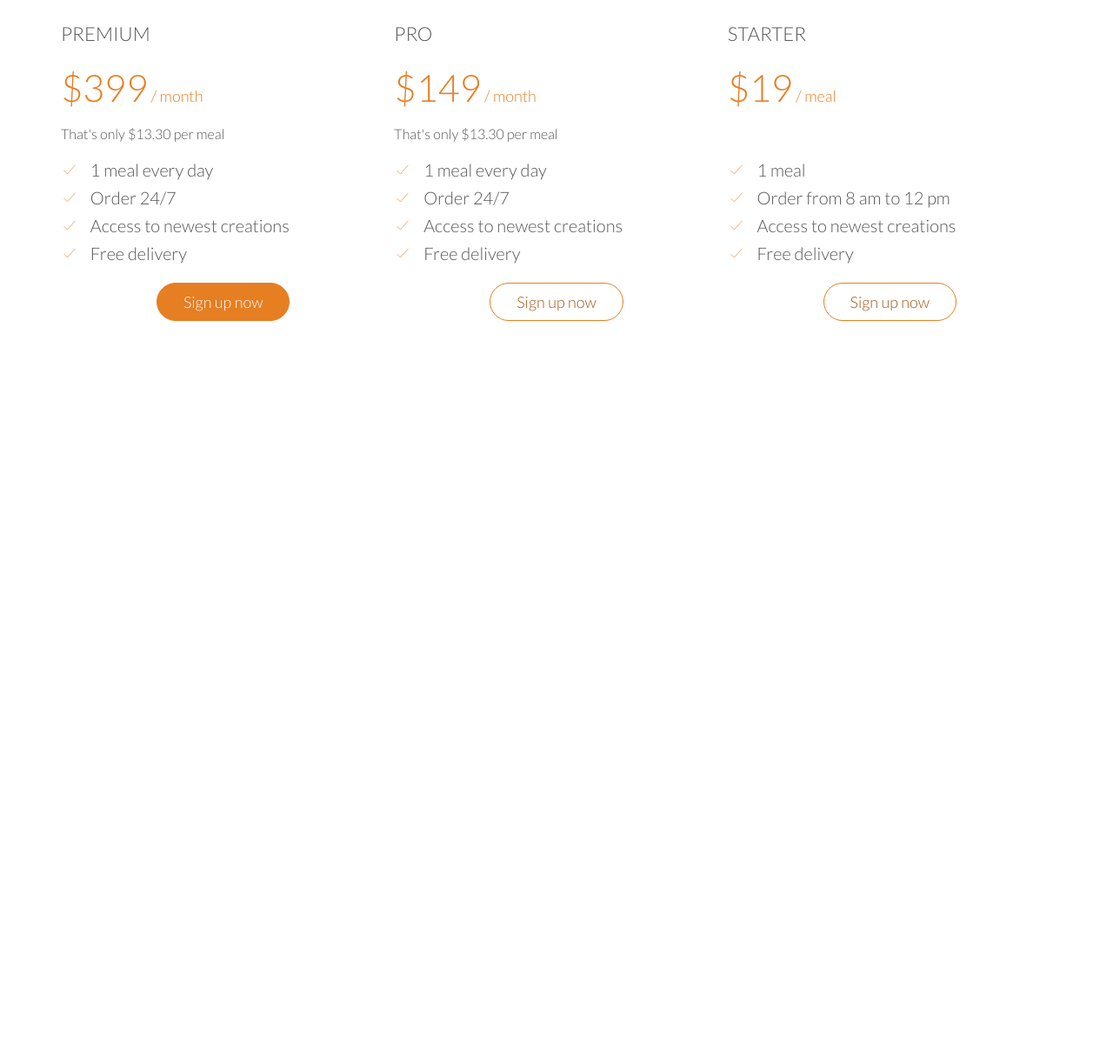
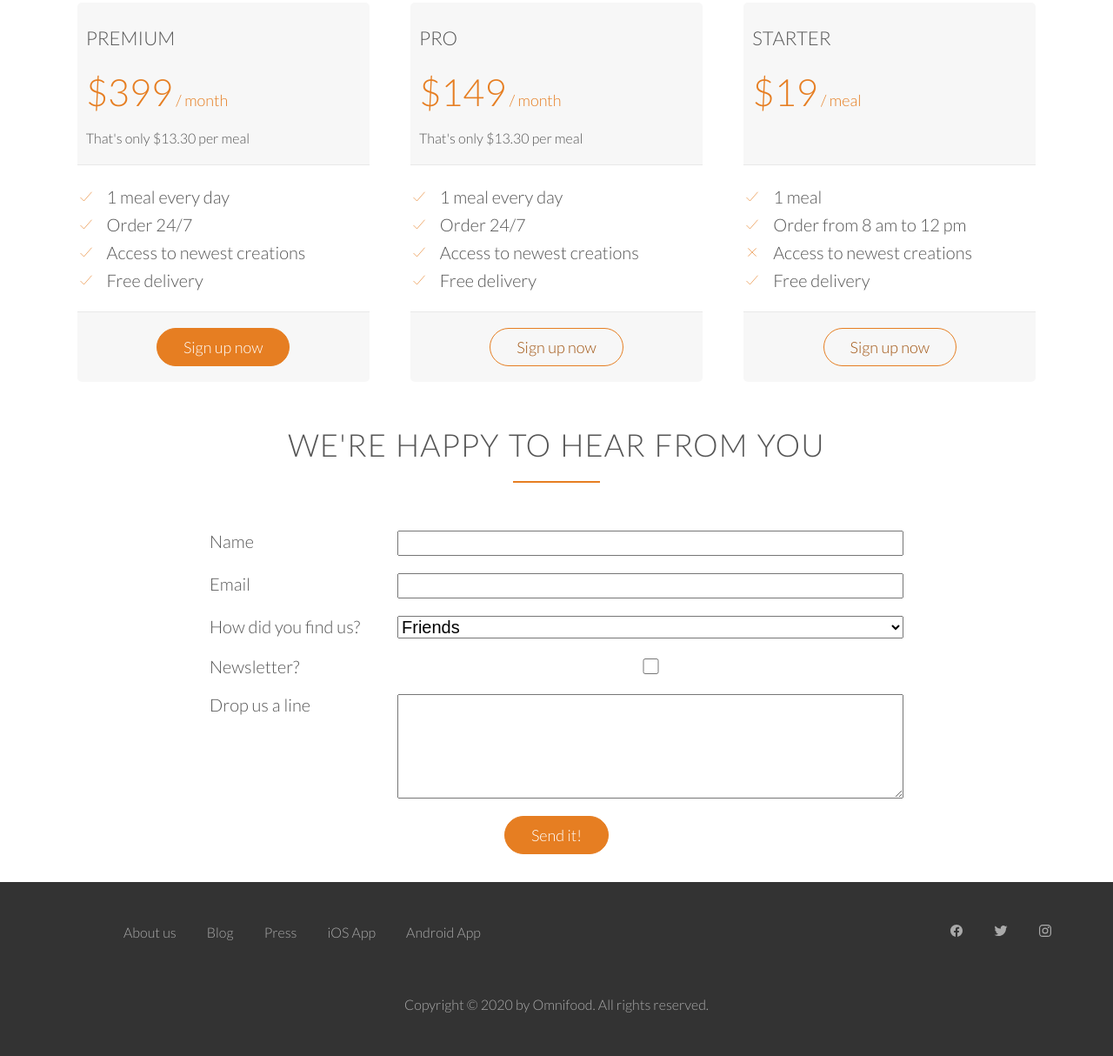
Before and after one commit to netspider01/html5-css3-august-2020, a website: page src/index.html in a window 1280 px wide. Shown: the part 3114-4328 px from the top of the page at 87% size. Before the commit the page ends 3501 px from the top, so only its background shows below. Drawn offline with nearby package versions, Linux system fonts and the light colour scheme.

Commit message:
new updates

```diff
--- a/src/css/styles.css
+++ b/src/css/styles.css
@@ -332,6 +332,11 @@ cite img {
 /* END OF SECTION TESTIMONIALS */
 
 /* SECTION PLANS */
+.section-plans-pricing {
+    padding: 5px 1em;
+    border-bottom: 1px solid #e8e8e8;
+}
+
 .section-plans-pricing h3 {
     font-size: 220%;
     text-transform: uppercase;
@@ -357,6 +362,10 @@ cite img {
     margin-top: 0;
     margin-bottom: 0;
     font-size: 200%;
+    background-color: #FFF;
+    padding-top: 1em;
+    padding-bottom: 1em;
+    border-bottom: 1px solid #e8e8e8;
 }
 
 .section-plan__list li {
@@ -377,4 +386,107 @@ cite img {
     align-items: center;
 }
 
+.section-plans-plan {
+    width: 90%;
+    margin: 0 auto;
+    background-color: #F7F7F7;
+    border-radius: 5px;
+}
+
 /* END OF SECTION PLANS */
+
+/* SECTION FORM */
+.section-form form {
+    font-size: 200%;
+    width: 70%;
+    margin: 0 auto;
+    display: grid;
+    grid-template-columns: 200px 1fr;
+    grid-column-gap: 16px;
+    grid-row-gap: 1em;
+}
+
+.section-form__label {
+    grid-column-start: 1;
+    grid-column-end: 2;
+}
+
+.section-form__input {
+    grid-column-start: 2;
+    grid-column-end: 3;
+    font-size: 100%;
+}
+
+.section-form__actions {
+    grid-column-start: 1;
+    grid-column-end: 3;
+    display: flex;
+    justify-content: center;
+    align-items: center;
+}
+
+#section-form__submit {
+    font-size: 90%;
+}
+/* END OF SECTION FORM */
+
+/* SECTION FOOTER */
+.site-footer {
+    background-color: #333;
+    color: #aaa;
+    font-size: 160%;
+    height: 200px;
+}
+
+.site-footer__links {
+    list-style: none;
+}
+
+.site-footer__links li {
+    display: inline-block;
+}
+
+.site-footer__links li a {
+    color: #aaa;
+    text-decoration: none;
+    margin-left: 2em;
+    transition: color .2;
+}
+
+.site-footer__links li a:hover {
+    color: #fff;
+}
+
+.site-footer__social {
+    list-style: none;
+    text-align: right;
+}
+
+.site-footer__social li {
+    display: inline-block;
+}
+
+.site-footer__social li a {
+    color: #aaa;
+    text-decoration: none;
+    margin-left: 2em;
+    transition: color .2;
+}
+
+.site-footer__social li a:hover {
+    color: #fff;
+}
+
+.site-footer__copyright {
+    margin: 0 auto;
+}
+
+.site-footer .row:first-child {
+    padding-top: 2em;
+}
+
+.site-footer .row:last-child {
+    padding-top: 3em;
+}
+
+/* END OF SECTION FOOTER */
--- a/src/index.html
+++ b/src/index.html
@@ -392,7 +392,7 @@
                                 Order from 8 am to 12 pm
                             </li>
                             <li>
-                                <ion-icon name="checkmark-outline" class="icon--thin icon--orange plans-features__icon"></ion-icon>
+                                <ion-icon name="close-outline" class="icon--thin icon--orange plans-features__icon"></ion-icon>
                                 Access to newest creations
                             </li>
                             <li>
@@ -408,6 +408,96 @@
             </div>
         </section>
 
+        <section class="section section-form utils-margin-top-2em">
+            <div class="row">
+                <header class="section-header">
+                    <h2 class="section-header__heading--main">
+                        We're happy to hear from you
+                    </h2>
+                    <hr class="section-header__separator">
+                </header>
+            </div>
+
+            <div class="row utils-margin-top-4em">
+                <div class="row-column item">
+                    <form actions="post.php">
+                        <label for="name" class="section-form__label">Name</label>
+                        <input type="text" name="name" id="name" class="section-form__input"/>
+
+                        <label for="email" class="section-form__label">Email</label>
+                        <input type="email" name="email" id="email" class="section-form__input"/>
+
+                        <label for="lead" class="section-form__label">How did you find us?</label>
+                        <select name="lead" id="lead" class="section-form__input">
+                            <option value="friends">Friends</option>
+                            <option value="search">Search Engine</option>
+                            <option value="ads">Advertisement</option>
+                            <option value="others">Others</option>
+                        </select>
+
+                        <label for="newsletter" class="section-form__label">Newsletter?</label>
+                        <input type="checkbox" name="newsletter" id="newsletter" class="section-form__input"/>
+
+                        <label for="message" class="section-form__label">Drop us a line</label>
+                        <textarea name="message" id="message" class="section-form__input" rows="6">
+                        </textarea>
+
+                        <div class="section-form__actions">
+                            <a href="#" class="btn btn-full" id="section-form__submit">Send it!</a>
+                        </div>
+                    </form>
+                </div>
+            </div>
+        </section>
+
+        <footer class="site-footer utils-margin-top-2em">
+            <div class="row">
+                <div class="row-column">
+                    <ul class="site-footer__links">
+                        <li>
+                            <a href="#">About us</a>
+                        </li>
+                        <li>
+                            <a href="#">Blog</a>
+                        </li>
+                        <li>
+                            <a href="#">Press</a>
+                        </li>
+                        <li>
+                            <a href="#">iOS App</a>
+                        </li>
+                        <li>
+                            <a href="#">Android App</a>
+                        </li>
+                    </ul>
+                </div>
+                <div class="row-column">
+                    <ul class="site-footer__social">
+                        <li>
+                            <a href="#">
+                                <ion-icon name="logo-facebook"></ion-icon>
+                            </a>
+                        </li>
+                        <li>
+                            <a href="#">
+                                <ion-icon name="logo-twitter"></ion-icon>
+                            </a>
+                        </li>
+                        <li>
+                            <a href="#">
+                                <ion-icon name="logo-instagram"></ion-icon>
+                            </a>
+                        </li>
+                    </ul>
+                </div>
+            </div>
+            <div class="row">
+                <p class="site-footer__copyright">
+                    Copyright &copy; 2020 by Omnifood. All rights reserved.
+                </p>
+            </div>
+        </footer>
+
         <script src="https://unpkg.com/ionicons@5.1.2/dist/ionicons.js"></script>
     </body>
 </html>
```
